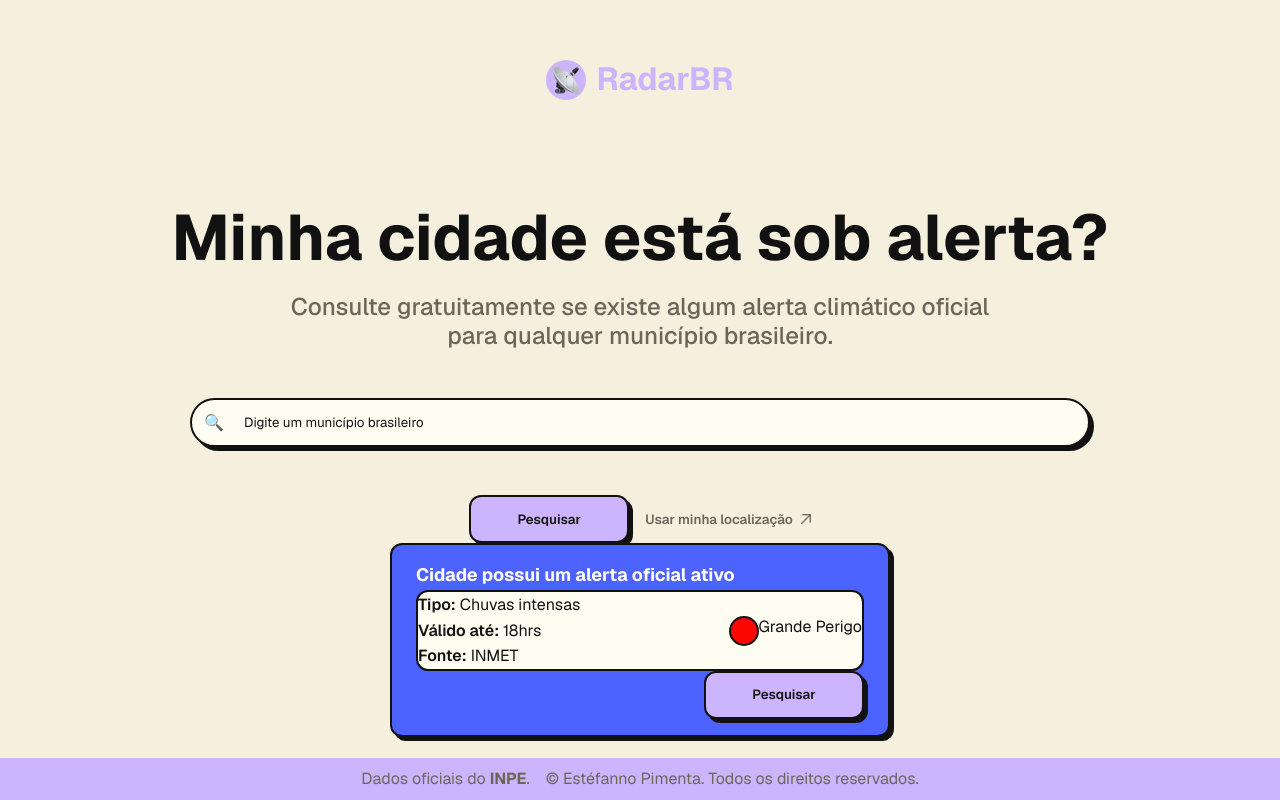
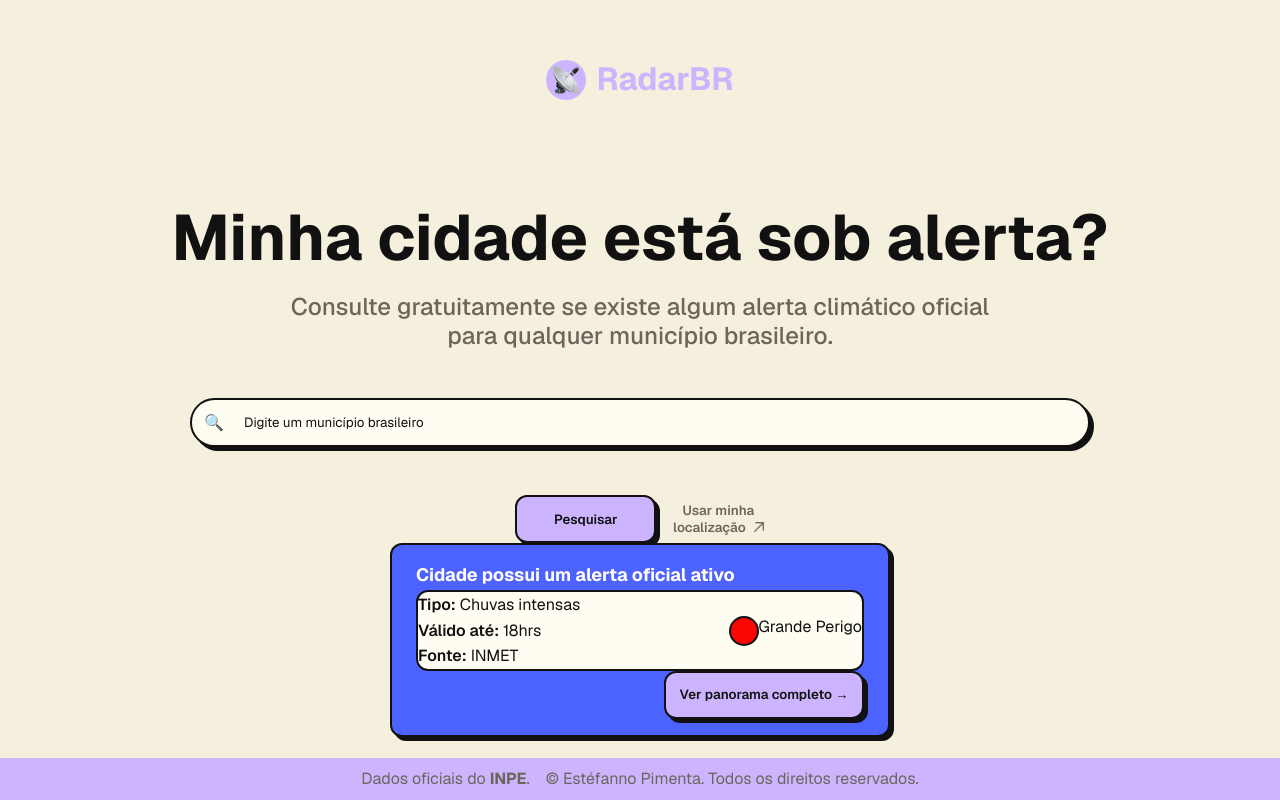
Before and after one commit to estefpimenta/radarbr, a React (Vite) app: page / in a window 1280 px wide. Built offline with nearby package versions, Linux system fonts and the light colour scheme.

Commit message:
update PrimaryButton and Button Home / AlertCard

```diff
--- a/src/components/AlertCard/AlertCard.css
+++ b/src/components/AlertCard/AlertCard.css
@@ -55,5 +55,11 @@
 
 .alert-card-button-container {
     display: flex;
-    justify-content: flex-end;
+    width: 100%;
+    justify-content:flex-end;
+
 }
+
+.alert-card-button-wrapper {
+    width: 200px;
+}
--- a/src/components/AlertCard/AlertCard.jsx
+++ b/src/components/AlertCard/AlertCard.jsx
@@ -18,7 +18,9 @@ function AlertCard() {
                 </div>
             </div>
             <div className="alert-card-button-container">
-                <PrimaryButton />
+                <div className="alert-card-button-wrapper">
+                    <PrimaryButton text="Ver panorama completo →"/>
+                </div>
             </div>
         </div>
     )
--- a/src/components/Button/PrimaryButton.css
+++ b/src/components/Button/PrimaryButton.css
@@ -5,7 +5,7 @@
     border: 2px solid var(--border-color);
     border-radius: var(--radius-md);
     box-shadow: var(--shadow-brutal);
-    width: 160px;
+    width: 100%;
     height: 48px;
     font-family: var(--font-family);
     font-weight: var(--fw-semibold);
--- a/src/components/Button/PrimaryButton.jsx
+++ b/src/components/Button/PrimaryButton.jsx
@@ -1,11 +1,11 @@
 import './PrimaryButton.css'
 
-function PrimaryButton() {
+function PrimaryButton({text}) {
 
 
     return(
         <button className="primary-button">
-            Pesquisar
+            {text}
         </button>
     )
 }
--- a/src/pages/Home/Home.jsx
+++ b/src/pages/Home/Home.jsx
@@ -25,7 +25,7 @@ function Home() {
                 </div>
 
                 <div className="button-container">
-                    <PrimaryButton />
+                    <PrimaryButton text="Pesquisar" />
                     <SecondaryButton />
                 </div>
 
```
